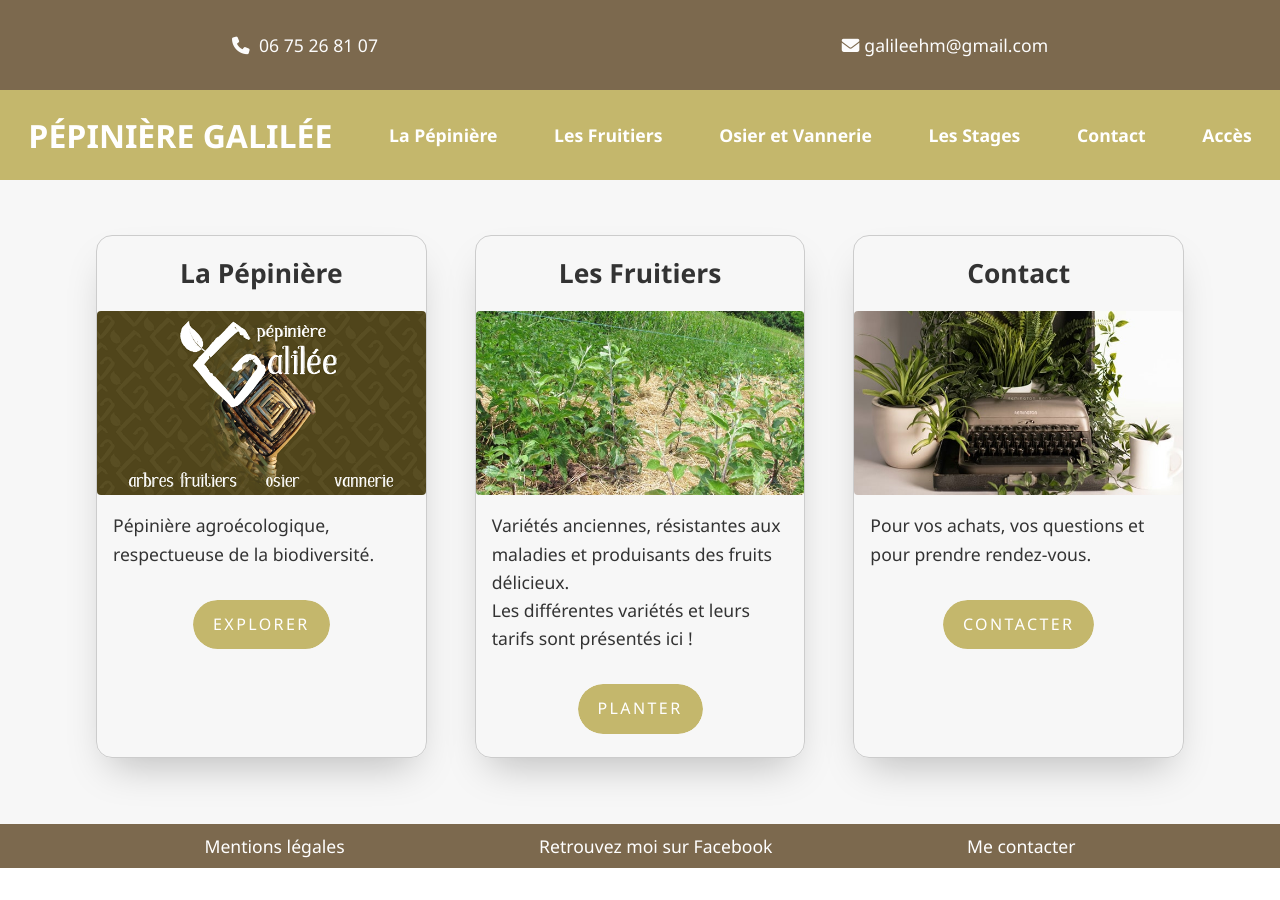
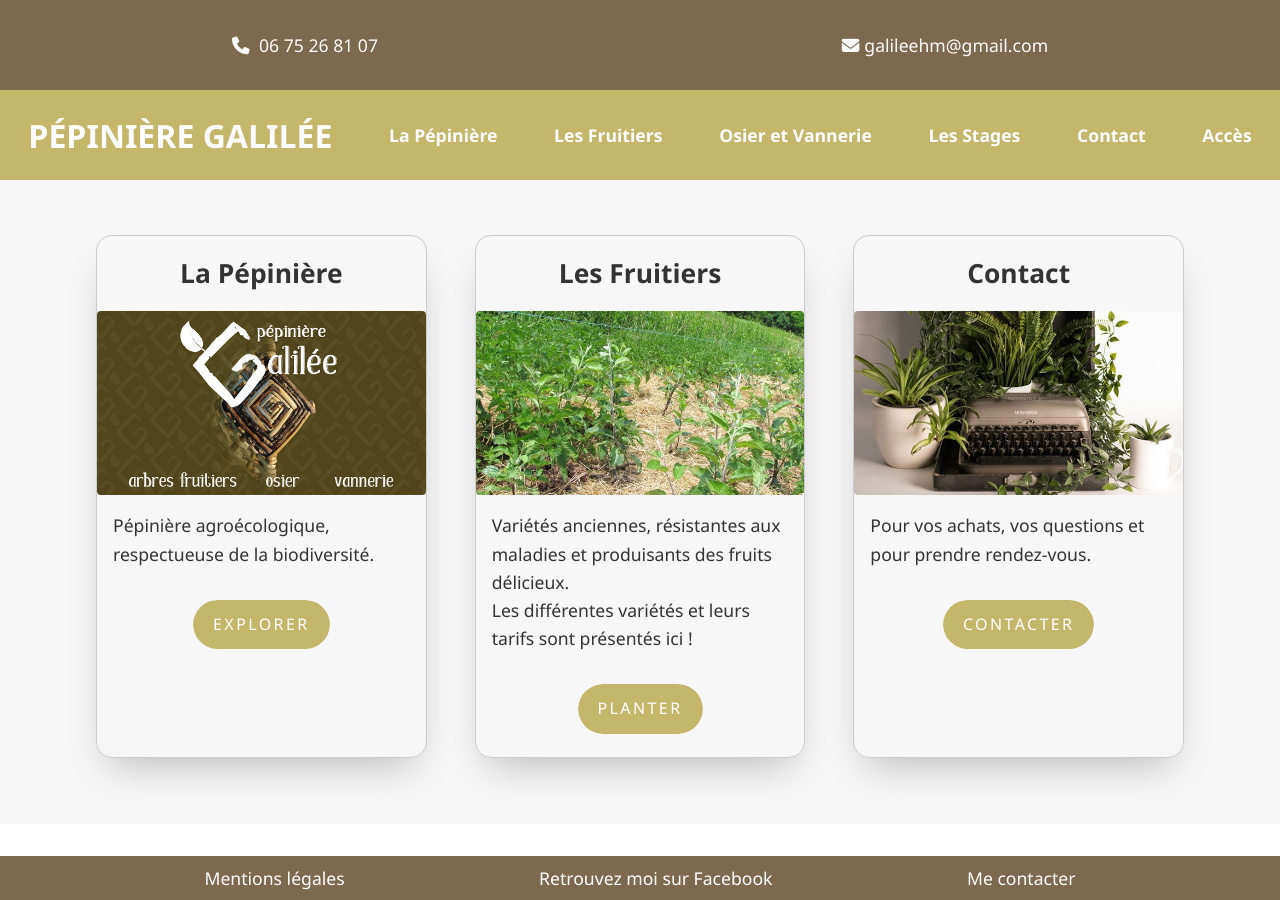
Before and after one commit to pepiniereGalilee/pepiniereGalilee.github.io, a Jekyll site: the page built from index.html, in a window 1280 px wide and 900 px high, scrolled down 855 px. Built offline with Jekyll 4.4.1, drawn with Linux system fonts in a browser that asks for light colours; nearby versions of some CDN libraries; before the commit the page ends 1723 px from its top, so only the background shows below that.

Commit message:
Update style.css

```diff
--- a/assets/css/style.css
+++ b/assets/css/style.css
@@ -421,6 +421,7 @@ footer {
   color: white;
   display: flex;
   justify-content: space-evenly;
+  margin-top: 2rem;
 }
 footer a {
   color: white;
```
